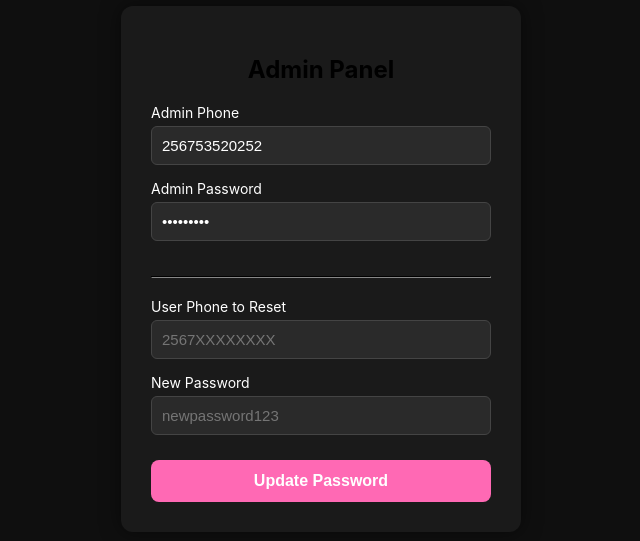
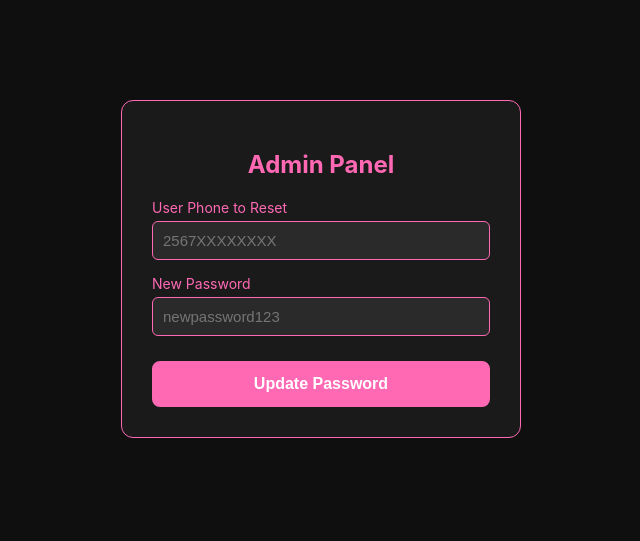
Before and after one commit to Molly256/hut-villa, a React (Create React App) app: page /admin in a window 1280 px wide. Shown: the part 131-672 px from the top of the page, without its empty margins (319-959 px from the left). Built offline with nearby package versions, Linux system fonts and the light colour scheme.

Commit message:
Update Admin panel with hot pink theme and JWT auth

```diff
--- a/src/admin.js
+++ b/src/admin.js
@@ -1,14 +1,11 @@
 import React, { useState } from 'react';
 
 function Admin() {
-  const [adminPhone, setAdminPhone] = useState('256753520252');
-  const [adminPass, setAdminPass] = useState('admin256$');
   const [targetPhone, setTargetPhone] = useState('');
   const [newPassword, setNewPassword] = useState('');
   const [message, setMessage] = useState('');
   const [loading, setLoading] = useState(false);
 
-  // FIXED: Point to backend on Render
   const API_URL = 'https://hut-villa-site-backend.onrender.com';
 
   const handleResetPassword = async (e) => {
@@ -17,12 +14,14 @@
     setMessage('');
 
     try {
+      const token = localStorage.getItem('token');
       const res = await fetch(`${API_URL}/api/admin/reset-password`, {
         method: 'POST',
-        headers: { 'Content-Type': 'application/json' },
+        headers: {
+          'Content-Type': 'application/json',
+          'Authorization': `Bearer ${token}`
+        },
         body: JSON.stringify({
-          phone: adminPhone,
-          password: adminPass,
           targetPhone: targetPhone,
           newPassword: newPassword
         })
@@ -60,31 +59,11 @@
         borderRadius: '12px',
         width: '100%',
         maxWidth: '400px',
-        boxShadow: '0 0 20px rgba(0,0,0,0.5)'
+        border: '1px solid hotpink'
       }}>
-        <h2 style={{ textAlign: 'center', marginBottom: '20px' }}>Admin Panel</h2>
+        <h2 style={{ textAlign: 'center', marginBottom: '20px', color: 'hotpink' }}>Admin Panel</h2>
 
-        <label style={{ display: 'block', marginBottom: '5px', fontSize: '14px' }}>Admin Phone</label>
-        <input
-          type="text"
-          value={adminPhone}
-          onChange={(e) => setAdminPhone(e.target.value)}
-          required
-          style={inputStyle}
-        />
-
-        <label style={{ display: 'block', marginBottom: '5px', fontSize: '14px' }}>Admin Password</label>
-        <input
-          type="password"
-          value={adminPass}
-          onChange={(e) => setAdminPass(e.target.value)}
-          required
-          style={inputStyle}
-        />
-
-        <hr style={{ margin: '20px 0', borderColor: '#333' }} />
-
-        <label style={{ display: 'block', marginBottom: '5px', fontSize: '14px' }}>User Phone to Reset</label>
+        <label style={{ display: 'block', marginBottom: '5px', fontSize: '14px', color: 'hotpink' }}>User Phone to Reset</label>
         <input
           type="text"
           value={targetPhone}
@@ -94,7 +73,7 @@
           style={inputStyle}
         />
 
-        <label style={{ display: 'block', marginBottom: '5px', fontSize: '14px' }}>New Password</label>
+        <label style={{ display: 'block', marginBottom: '5px', fontSize: '14px', color: 'hotpink' }}>New Password</label>
         <input
           type="text"
           value={newPassword}
@@ -110,9 +89,9 @@
           style={{
             width: '100%',
             padding: '12px',
-            background: loading ? '#555' : '#4CAF50',
-            color: '#fff',
-            border: 'none',
+            background: loading ? '#33001a' : 'black',
+            color: 'hotpink',
+            border: '2px solid hotpink',
             borderRadius: '8px',
             fontSize: '16px',
             fontWeight: 'bold',
@@ -145,7 +124,7 @@
   padding: '10px',
   marginBottom: '15px',
   background: '#2a2a2a',
-  border: '1px solid #444',
+  border: '1px solid hotpink',
   borderRadius: '6px',
   color: '#fff',
   fontSize: '15px',
```
